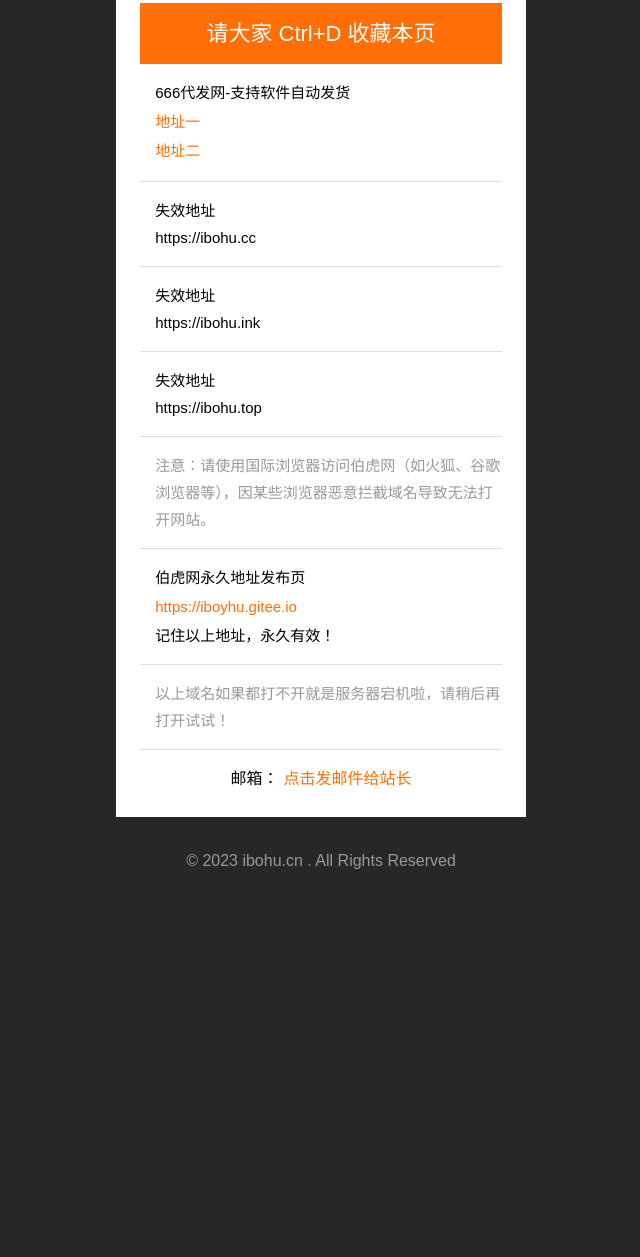
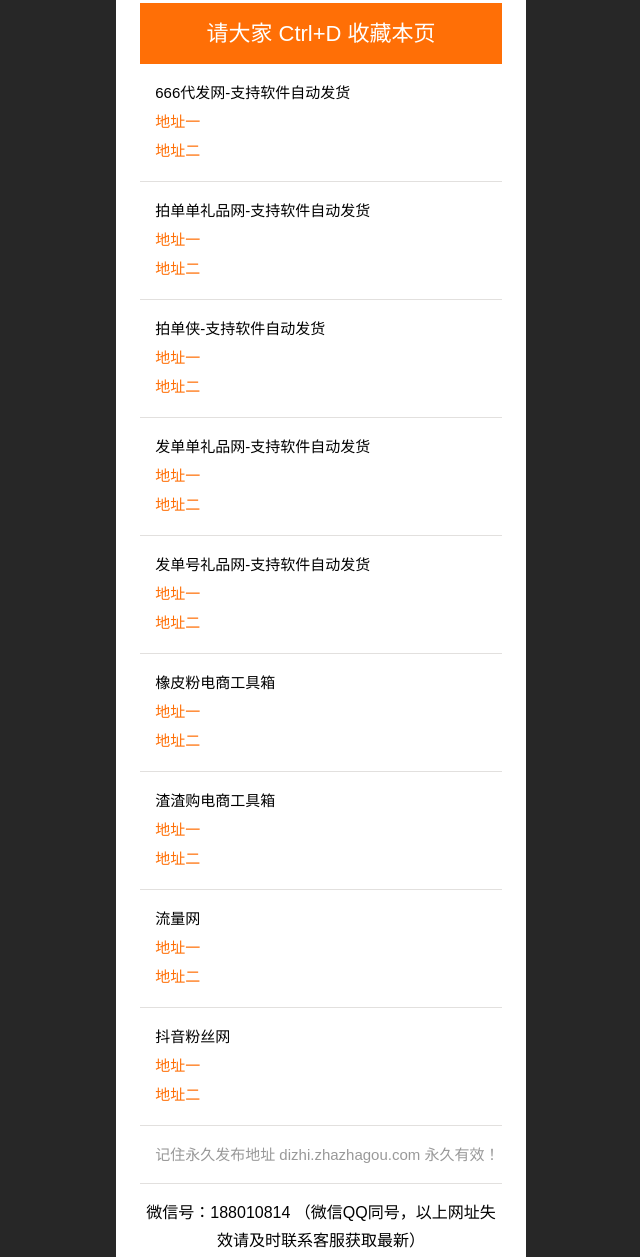
Before and after one commit to bin668/dizhi, a plain HTML site: page index.html in a window 1280 px wide. Shown: the part 169-1426 px from the top of the page, without its empty margins (319-959 px from the left). Before the commit the page ends 1093 px from the top, so only its background shows below. Drawn offline with Linux system fonts and the light colour scheme.

Commit message:
Update index.html

```diff
--- a/index.html
+++ b/index.html
@@ -16,18 +16,21 @@
     <div class="content-top">
       <h2>请大家 Ctrl+D 收藏本页</h2>
       <ul>
-        <li> 666代发网-支持软件自动发货 <a href="https://ibohu.cn" target="_blank"><i>地址一</i><a href="https://ibohu.cn" target="_blank"><i>地址二</i></a></li>
-        <li> 失效地址 <br><i>https://ibohu.cc</i></li>
-        <li> 失效地址 <br><i>https://ibohu.ink</i></li>
-        <li> 失效地址 <br><i>https://ibohu.top</i></li>
-        <li> <span>注意：请使用国际浏览器访问伯虎网（如火狐、谷歌浏览器等），因某些浏览器恶意拦截域名导致无法打开网站。</span></li>
-        <li> 伯虎网永久地址发布页 <a href="https://iboyhu.gitee.io" target="_blank"><i>https://iboyhu.gitee.io</i></a> </span>记住以上地址，永久有效！</span></li>
-        <li> <span>以上域名如果都打不开就是服务器宕机啦，请稍后再打开试试！</span></li>
+        <li> 666代发网-支持软件自动发货 <a href="https://ibohu.cn" target="_blank"><i>地址一</i></a><a href="https://ibohu.cn" target="_blank"><i>地址二</i></a></li>
+        <li> 拍单单礼品网-支持软件自动发货 <a href="https://ibohu.cn" target="_blank"><i>地址一</i></a><a href="https://ibohu.cn" target="_blank"><i>地址二</i></a></li>
+        <li> 拍单侠-支持软件自动发货 <a href="https://ibohu.cn" target="_blank"><i>地址一</i></a><a href="https://ibohu.cn" target="_blank"><i>地址二</i></a></li>
+        <li> 发单单礼品网-支持软件自动发货 <a href="https://ibohu.cn" target="_blank"><i>地址一</i></a><a href="https://ibohu.cn" target="_blank"><i>地址二</i></a></li>
+        <li> 发单号礼品网-支持软件自动发货 <a href="https://ibohu.cn" target="_blank"><i>地址一</i></a><a href="https://ibohu.cn" target="_blank"><i>地址二</i></a></li>
+        <li> 橡皮粉电商工具箱 <a href="https://ibohu.cn" target="_blank"><i>地址一</i></a><a href="https://ibohu.cn" target="_blank"><i>地址二</i></a></li>
+        <li> 渣渣购电商工具箱 <a href="https://ibohu.cn" target="_blank"><i>地址一</i></a><a href="https://ibohu.cn" target="_blank"><i>地址二</i></a></li>
+        <li> 流量网 <a href="https://ibohu.cn" target="_blank"><i>地址一</i></a><a href="https://ibohu.cn" target="_blank"><i>地址二</i></a></li>
+        <li> 抖音粉丝网 <a href="https://ibohu.cn" target="_blank"><i>地址一</i></a><a href="https://ibohu.cn" target="_blank"><i>地址二</i></a></li>
+        <li> <span>记住永久发布地址 dizhi.zhazhagou.com 永久有效！</span></li>
       </ul>
-      <p>邮箱：<a href="mailto:edit@boyhu.cn">点击发邮件给站长</a></p>
+      <p>微信号：188010814 （微信QQ同号，以上网址失效请及时联系客服获取最新）</a></p>
     </div>
   </div>
-  <p class="footer">© 2023 ibohu.cn . All Rights Reserved</p>
+  <p class="footer">© 2023 dizhi.zhazhagou.com . All Rights Reserved</p>
 </div>
 </body>
 </html>
```
